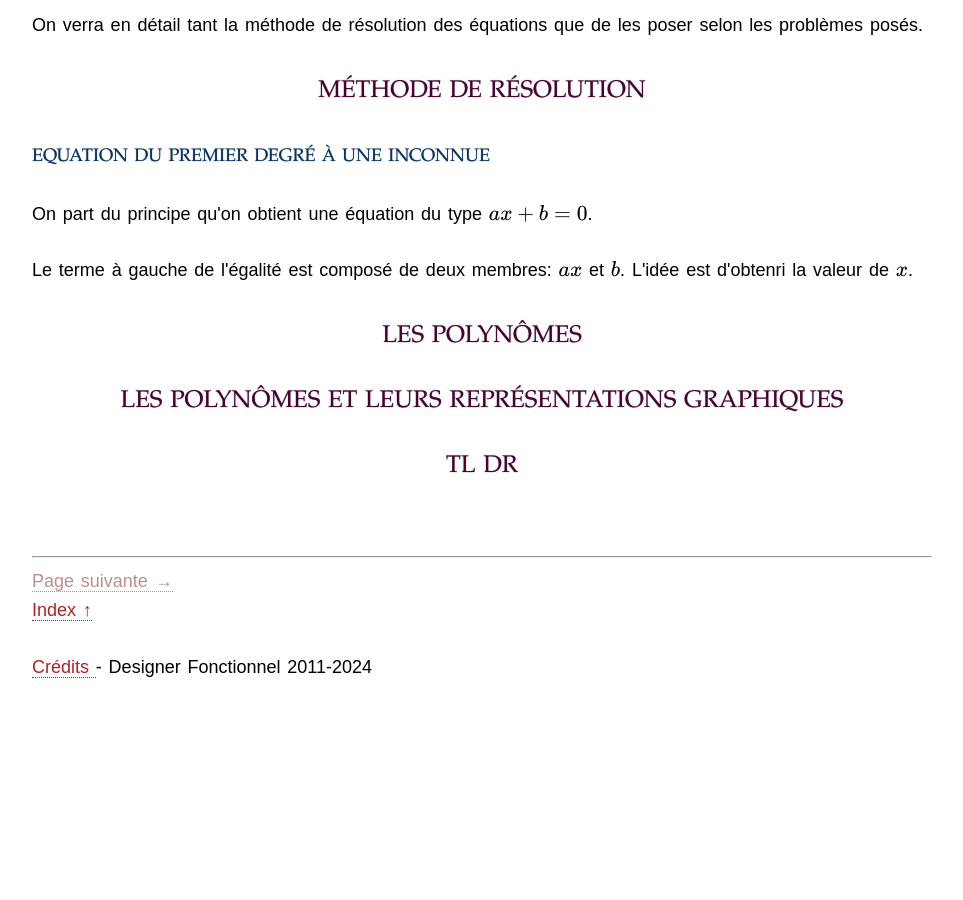
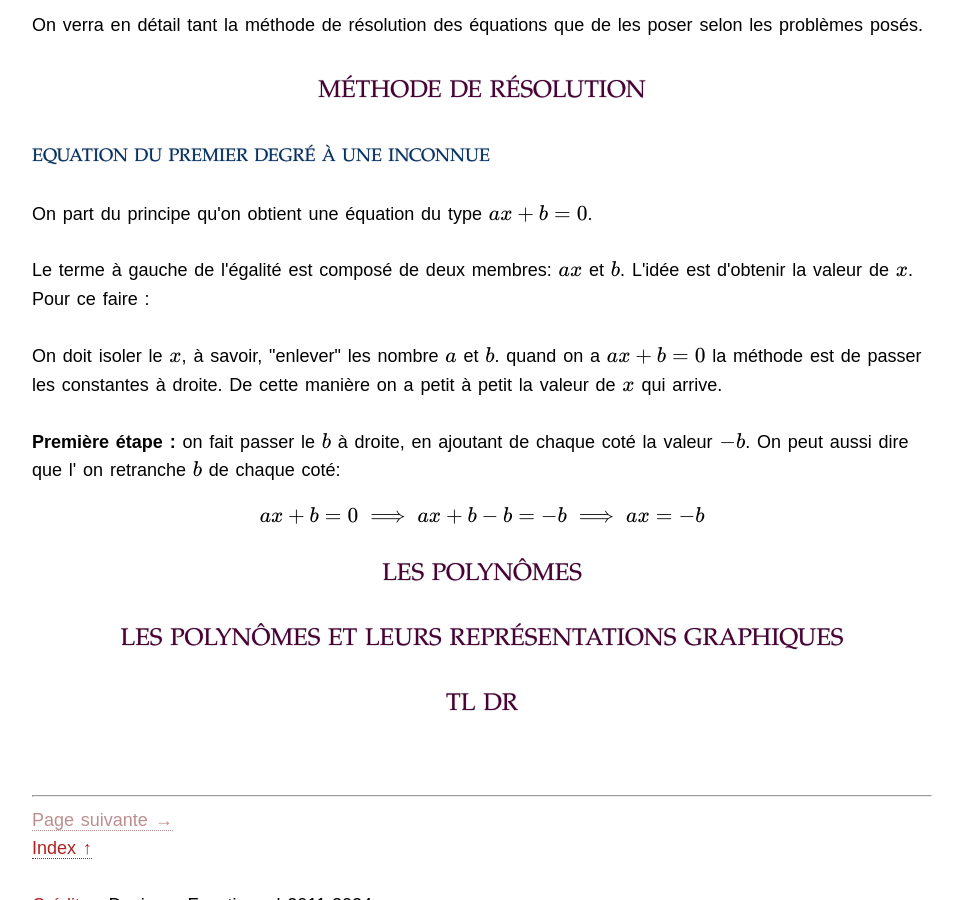
Before and after one commit to IamHenri/notes-maths-tex, a Jekyll site: the page built from chapitre-0-equations-mathematiques.html, in a window 1280 px wide and 900 px high, scrolled down 1127 px. Shown: the whole window, without its empty margins (158-1121 px from the left). Built offline with Jekyll 4.4.1, drawn with Linux system fonts in a browser that asks for light colours; nearby versions of some CDN libraries; some web fonts are replaced; library files that are not in the unit come from our copies; formulas are drawn with MathJax 3; before the commit the page ends 1857 px from its top, so only the background shows below that.

Commit message:
Update chapitre-0-equations-mathematiques.html

```diff
--- a/chapitre-0-equations-mathematiques.html
+++ b/chapitre-0-equations-mathematiques.html
@@ -60,13 +60,16 @@ On verra en détail tant la méthode de résolution des équations que de les po
 <p>
 On part du principe qu'on obtient une équation du type $ax+b=0$.
 </p>
-<p> Le terme à gauche de l'égalité est composé de deux membres: $ax$ et $b$. L'idée est d'obtenri la valeur de $x$.
+<p> Le terme à gauche de l'égalité est composé de deux membres: $ax$ et $b$. L'idée est d'obtenir la valeur de $x$. Pour ce faire :
 
 </p>
-<p>
+<p>On doit isoler le $x$, à savoir, "enlever" les nombre $a$ et $b$. quand on a $ax+b=0$ la méthode est de passer les constantes à droite. De cette manière on a petit à petit la valeur de $x$ qui arrive.
 
 </p>
-<p>
+<p><b>Première étape : </b> on fait passer le $b$ à droite, en ajoutant de chaque coté la valeur $-b$. On peut aussi dire que l' on retranche $b$ de chaque coté:
+   $$
+   ax +b = 0 \implies ax + b -b = -b \implies ax = - b
+   $$
 
 </p>
 <p>
```
